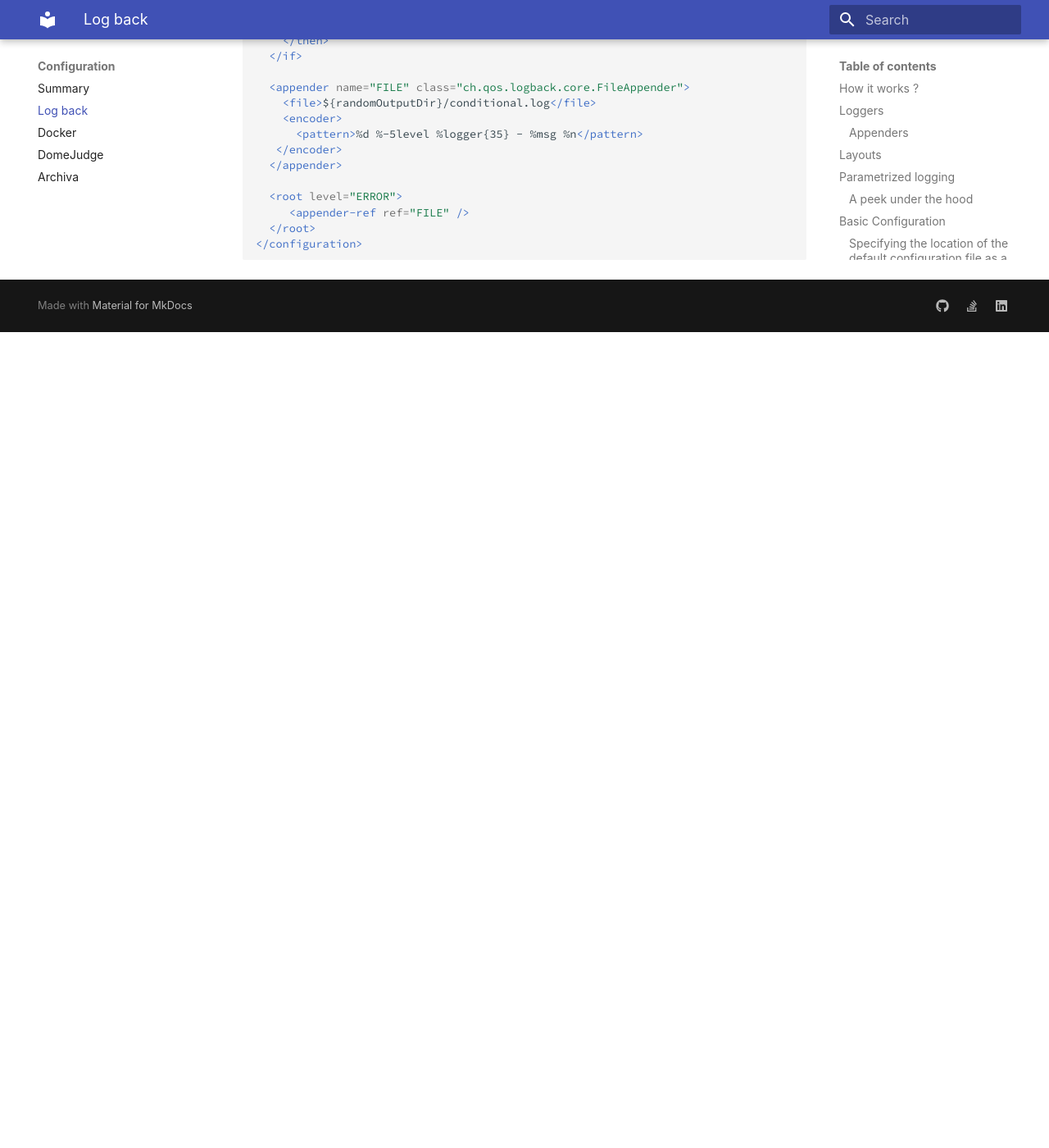
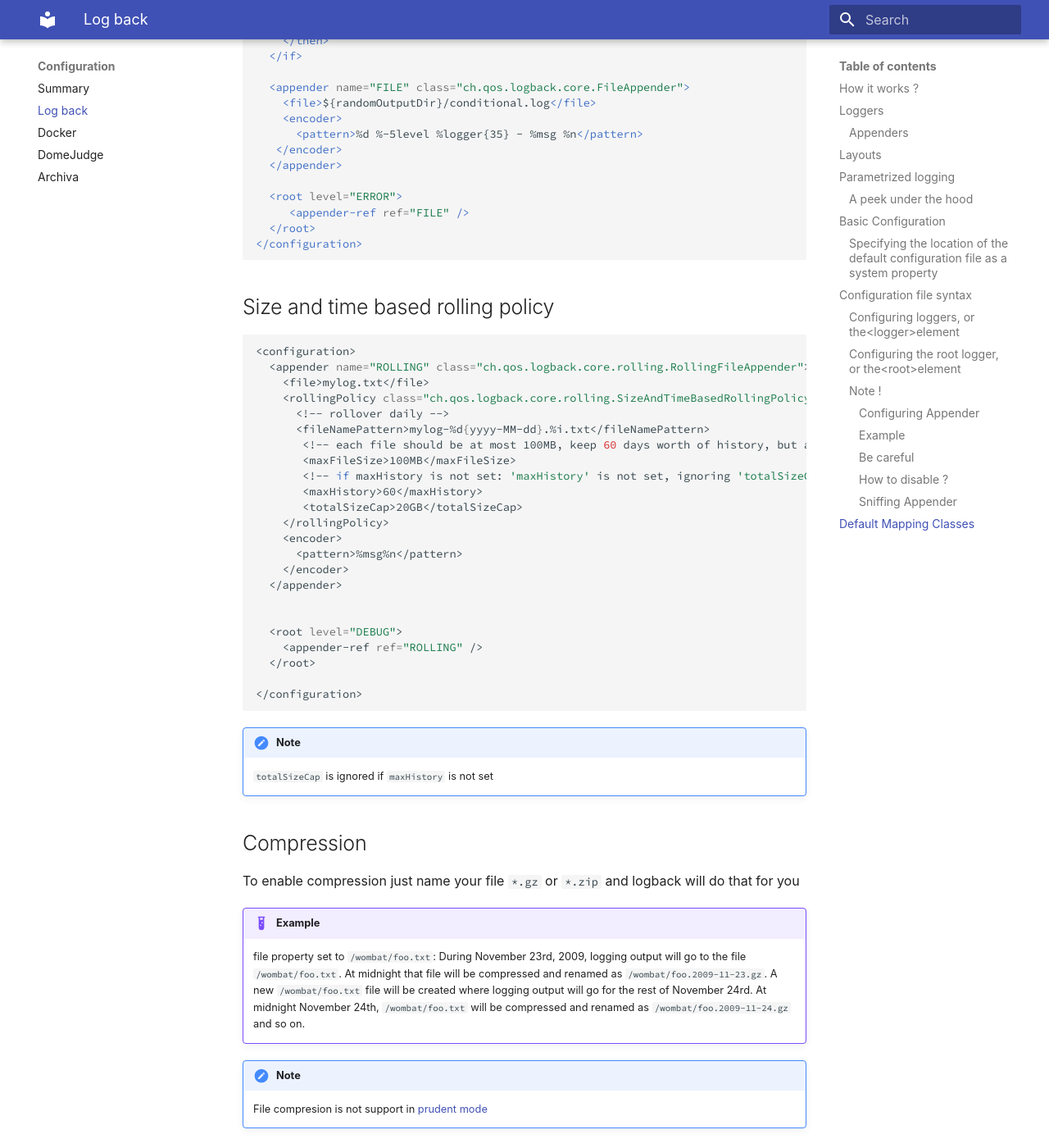
Before and after one commit to mohammedi-haroune/notes, an MkDocs documentation site: the page built from docs/configurations/logback.md, in a window 1280 px wide and 1400 px high, scrolled down 6206 px. Shown: the whole window at 82% size. Built offline with MkDocs 1.6.1 and Material for MkDocs 9.7.7, drawn with Linux system fonts in a browser that asks for light colours; some web fonts are replaced; before the commit the page ends 6611 px from its top, so only the background shows below that.

Commit message:
write[configuration]: add Size and time based rolling policy section to logback notes

````diff
--- a/docs/configurations/logback.md
+++ b/docs/configurations/logback.md
@@ -270,3 +270,42 @@ To use MDC just call the `MDC.put` method and refer to the variable with `%key`
   </root>
 </configuration>
 ```
+## Size and time based rolling policy
+
+```bash
+<configuration>
+  <appender name="ROLLING" class="ch.qos.logback.core.rolling.RollingFileAppender">
+    <file>mylog.txt</file>
+    <rollingPolicy class="ch.qos.logback.core.rolling.SizeAndTimeBasedRollingPolicy">
+      <!-- rollover daily -->
+      <fileNamePattern>mylog-%d{yyyy-MM-dd}.%i.txt</fileNamePattern>
+       <!-- each file should be at most 100MB, keep 60 days worth of history, but at most 20GB -->
+       <maxFileSize>100MB</maxFileSize>
+       <!-- if maxHistory is not set: 'maxHistory' is not set, ignoring 'totalSizeCap' option with value [10 KB] -->
+       <maxHistory>60</maxHistory>
+       <totalSizeCap>20GB</totalSizeCap>
+    </rollingPolicy>
+    <encoder>
+      <pattern>%msg%n</pattern>
+    </encoder>
+  </appender>
+
+
+  <root level="DEBUG">
+    <appender-ref ref="ROLLING" />
+  </root>
+
+</configuration>
+```
+
+!!! note
+    `totalSizeCap` is ignored if `maxHistory` is not set
+
+## Compression
+To enable compression just name your file `*.gz` or `*.zip` and logback will do that for you
+
+!!! example
+    file property set to `/wombat/foo.txt`: During November 23rd, 2009, logging output will go to the file `/wombat/foo.txt`. At midnight that file will be compressed and renamed as `/wombat/foo.2009-11-23.gz`. A new `/wombat/foo.txt` file will be created where logging output will go for the rest of November 24rd. At midnight November 24th, `/wombat/foo.txt` will be compressed and renamed as `/wombat/foo.2009-11-24.gz` and so on.
+
+!!! note
+    File compresion is not support in [prudent mode](https://logback.qos.ch/manual/appenders.html#prudentWithRolling)
````
